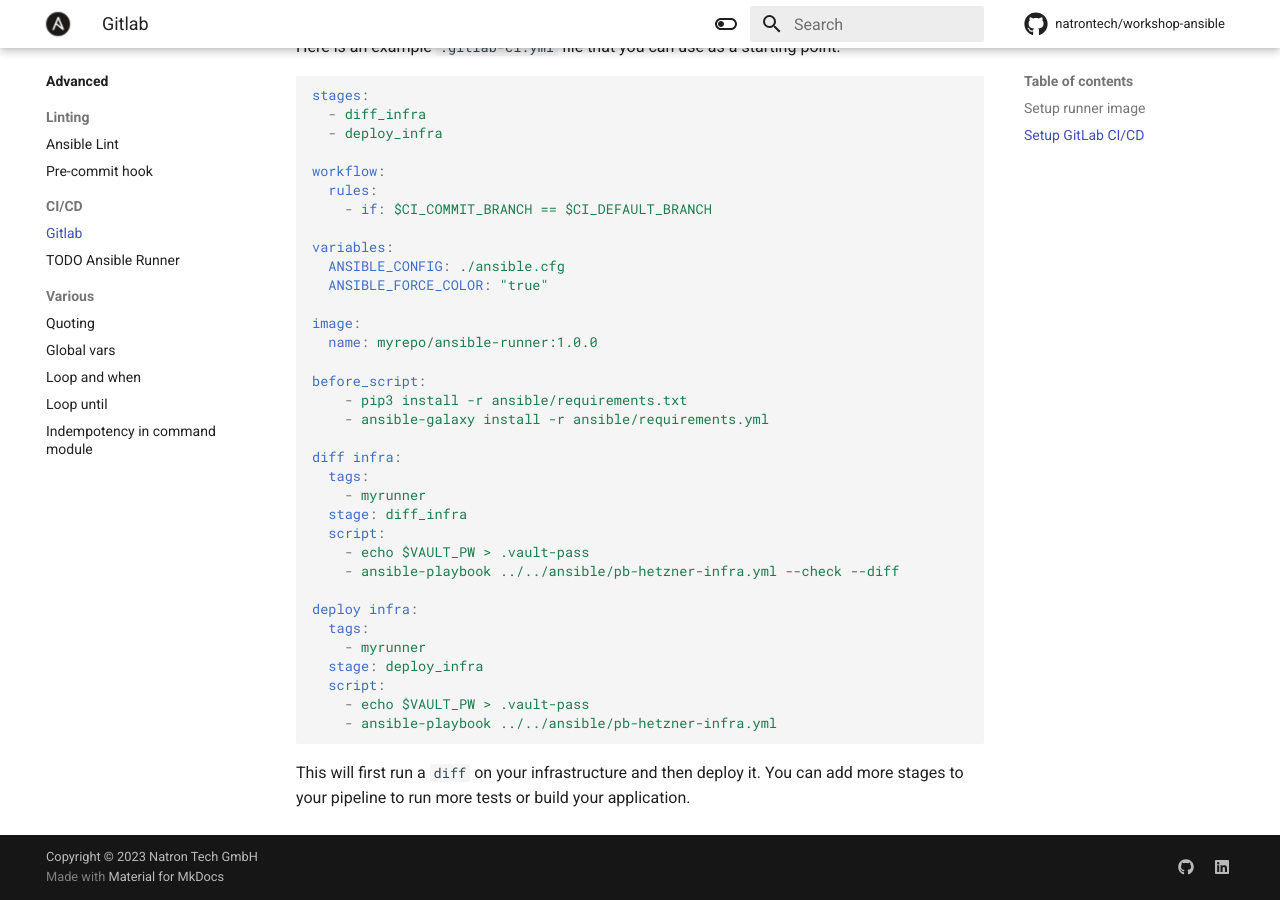
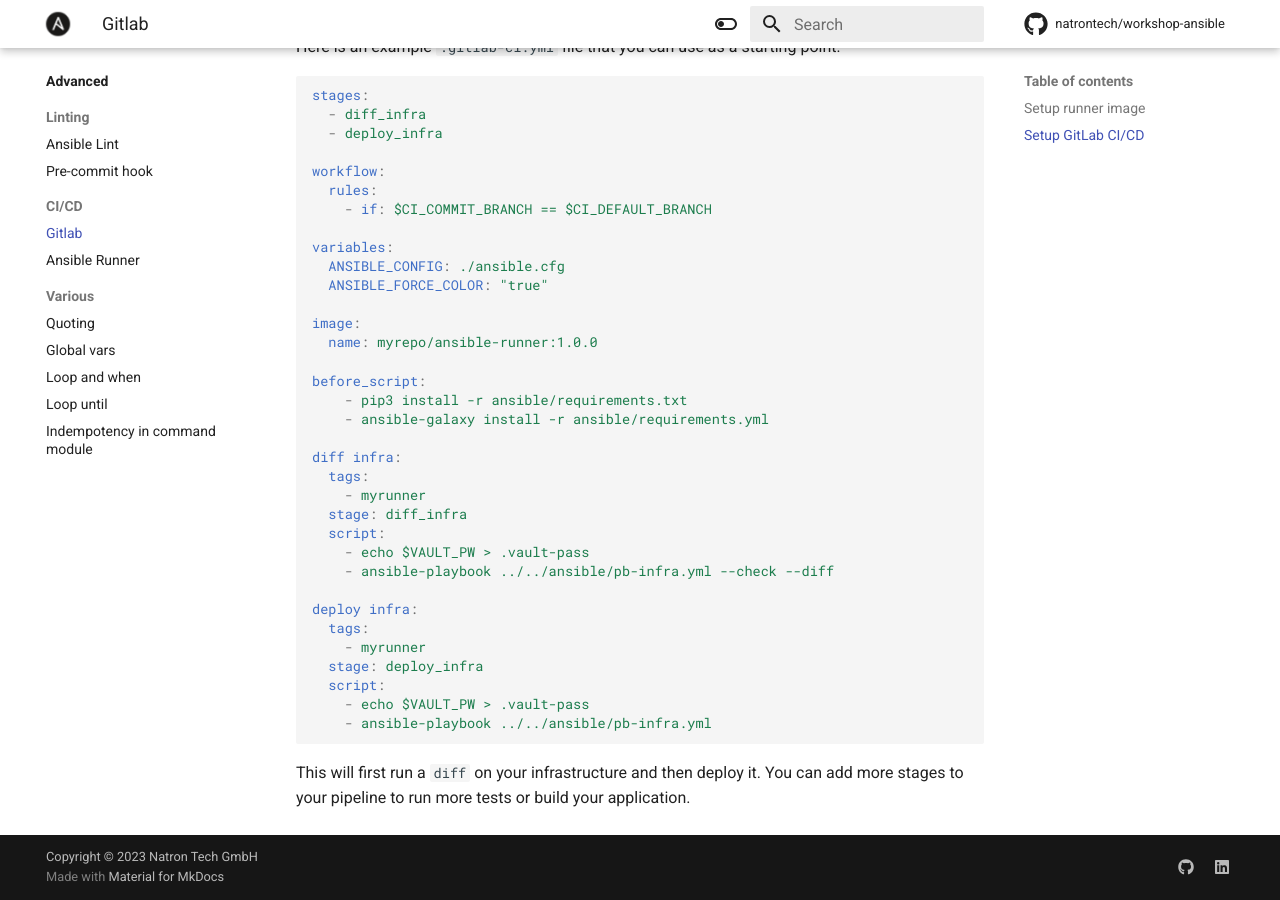
Before and after one commit to natrontech/workshop-ansible, an MkDocs documentation site: the page built from docs/advanced/ci-cd/gitlab-ci.md, in a window 1280 px wide and 900 px high, scrolled down 742 px. Built offline with MkDocs 1.6.1 and Material for MkDocs 9.7.7, drawn with Linux system fonts in a browser that asks for light colours; comment, search, counter and statistics services are not loaded.

Commit message:
more sections and content :rocket:
Signed-off-by: Sven Gerber <github@gerber.uno>

````diff
--- a/docs/advanced/ci-cd/gitlab-ci.md
+++ b/docs/advanced/ci-cd/gitlab-ci.md
@@ -44,7 +44,7 @@
   stage: diff_infra
   script:
     - echo $VAULT_PW > .vault-pass
-    - ansible-playbook ../../ansible/pb-hetzner-infra.yml --check --diff
+    - ansible-playbook ../../ansible/pb-infra.yml --check --diff
 
 deploy infra:
   tags:
@@ -52,6 +52,6 @@
   stage: deploy_infra
   script:
     - echo $VAULT_PW > .vault-pass
-    - ansible-playbook ../../ansible/pb-hetzner-infra.yml
+    - ansible-playbook ../../ansible/pb-infra.yml
 ```
 This will first run a `diff` on your infrastructure and then deploy it. You can add more stages to your pipeline to run more tests or build your application.
--- a/mkdocs.yaml
+++ b/mkdocs.yaml
@@ -50,7 +50,7 @@
       - Recap: basics/tasks/recap.md
       - Tags: basics/tasks/tags.md
       - Delegate: basics/tasks/delegate.md
-      - TODO Check diff: basics/tasks/check-diff.md
+      - Check diff: basics/tasks/check-diff.md
     - Control flow:
       - Conditionals: basics/control-flow/contitionals.md
       - Loop: basics/control-flow/loop.md
@@ -58,7 +58,7 @@
       - Import and include: basics/control-flow/import.md
       - Execution strategy: basics/control-flow/execution-strategy.md
     - Secrets:
-      - TODO Vault: basics/secrets/vault.md
+      - Vault: basics/secrets/vault.md
     - Modules:
       - debug: basics/modules/debug.md
       - template: basics/modules/template.md
@@ -72,7 +72,7 @@
       - Pre-commit hook: advanced/linting/precommit.md
     - CI/CD:
       - Gitlab: advanced/ci-cd/gitlab-ci.md
-      - TODO Ansible Runner: advanced/ci-cd/ansible-runner.md
+      - Ansible Runner: advanced/ci-cd/ansible-runner.md
     - Various:
       - Quoting: advanced/various/quoting.md
       - Global vars: advanced/various/global-vars.md
````
Also changed, not shown: docs/advanced/ci-cd/ansible-runner.md (added, +14 -0 lines), docs/basics/secrets/vault.md (+39 -0 lines), docs/basics/tasks/check-diff.md (added, +34 -0 lines), docs/setup/prod/directory-structure.md (+1 -1 lines), docs/assets/images/ansible_check_diff.png (added).
